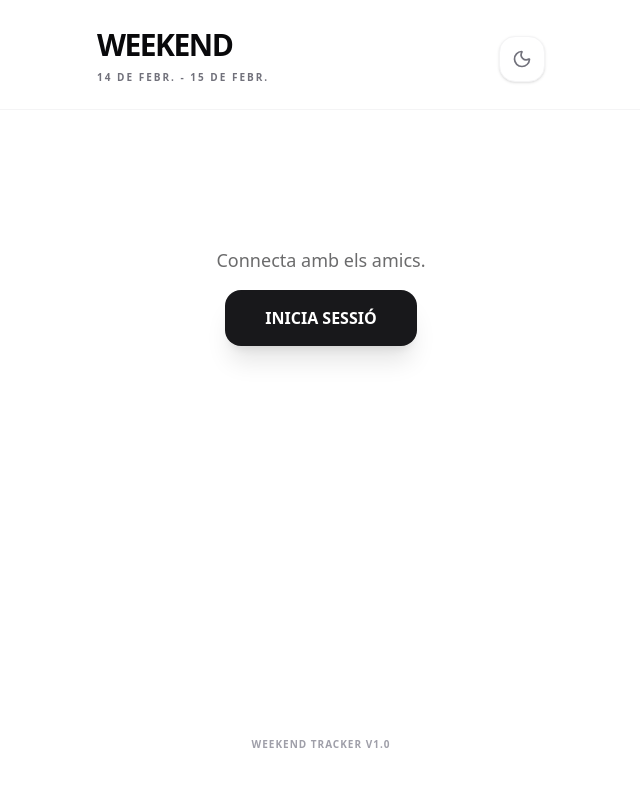
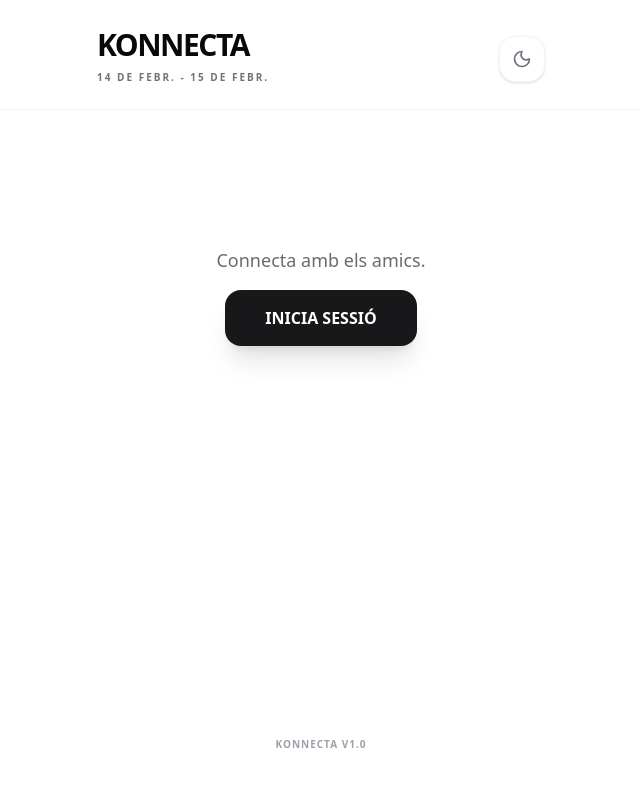
Before and after one commit to albertescote/weekend-tracker, a Next.js app: page / in a window 1280 px wide. Shown: the top 786 px of the page, without its empty margins (319-959 px from the left). Built offline with nearby package versions, Linux system fonts and the light colour scheme; no server answers.

Commit message:
rename app to KONNECTA and update related titles and descriptions; adjust notification schedule

```diff
--- a/app/api/cron/notify/route.ts
+++ b/app/api/cron/notify/route.ts
@@ -46,8 +46,8 @@ export async function GET(request: Request) {
         ca: "Vens a Valls aquest cap de setmana? 🏡 Actualitza el teu estat ara!"
       },
       headings: {
-        en: "WEEKEND 🏡",
-        ca: "WEEKEND 🏡"
+        en: "KONNECTA 🏡",
+        ca: "KONNECTA 🏡"
       },
       url: `https://weekend-tracker-five.vercel.app?date=${dateStr}`
     })
--- a/app/layout.tsx
+++ b/app/layout.tsx
@@ -13,13 +13,13 @@ const geistMono = Geist_Mono({
 });
 
 export const metadata: Metadata = {
-  title: "WEEKEND",
+  title: "KONNECTA",
   description: "Organitza el cap de setmana amb els teus amics",
   manifest: "/manifest.json",
   appleWebApp: {
     capable: true,
     statusBarStyle: "default",
-    title: "WEEKEND",
+    title: "KONNECTA",
   },
   icons: {
     apple: "/icon.svg",
--- a/app/login/page.tsx
+++ b/app/login/page.tsx
@@ -29,7 +29,7 @@ export default function LoginPage() {
     <div className="min-h-screen flex flex-col items-center justify-center p-6 bg-background text-foreground">
       <div className="w-full max-w-sm space-y-8 bg-white dark:bg-zinc-900 p-8 rounded-3xl shadow-xl border border-zinc-200 dark:border-zinc-800 text-center">
         <div className="space-y-2">
-          <h1 className="text-2xl font-bold tracking-tight">Weekend Tracker</h1>
+          <h1 className="text-2xl font-bold tracking-tight">KONNECTA</h1>
           <p className="text-zinc-500">Inicia sessió per organitzar el cap de setmana amb els teus amics</p>
         </div>
 
--- a/app/page.tsx
+++ b/app/page.tsx
@@ -46,7 +46,7 @@ export default async function Home({
         <header className="flex items-start justify-between w-full max-w-md mx-auto text-zinc-950 dark:text-white">
           <div className="flex flex-col">
             <h1 className="text-3xl font-black tracking-tighter leading-[0.85] text-zinc-950 dark:text-white flex flex-col">
-              <span>WEEKEND</span>
+              <span>KONNECTA</span>
             </h1>
             <p className="text-zinc-500 text-[10px] font-bold uppercase tracking-[0.2em] mt-3">{displayDate}</p>
           </div>
@@ -128,7 +128,7 @@ export default async function Home({
       </div>
 
       <footer className="mt-auto py-12 text-zinc-400 text-[10px] font-bold uppercase tracking-widest text-center">
-        Weekend Tracker v1.0
+        KONNECTA v1.0
       </footer>
     </main>
   )
```
Also changed, not shown: vercel.json.
